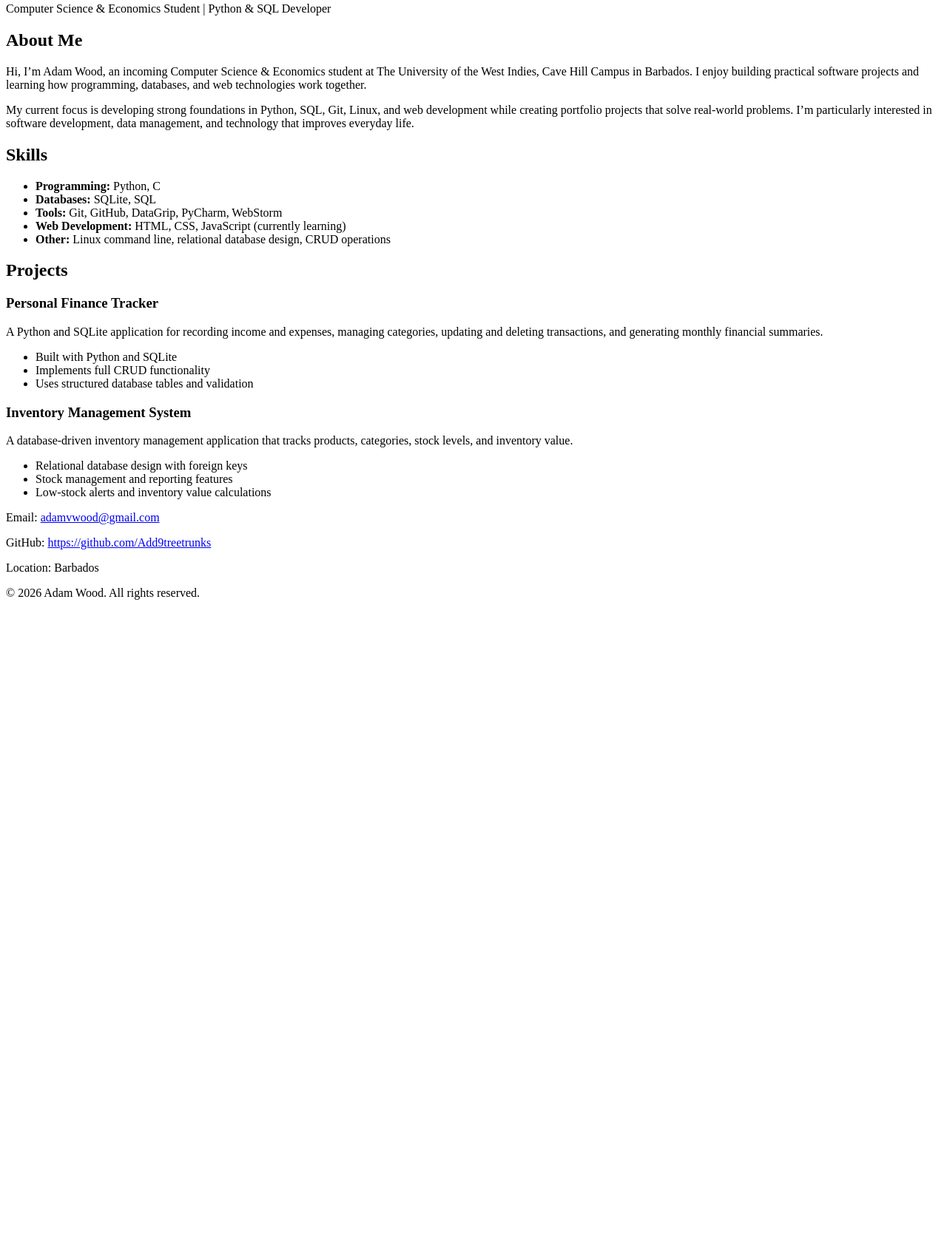
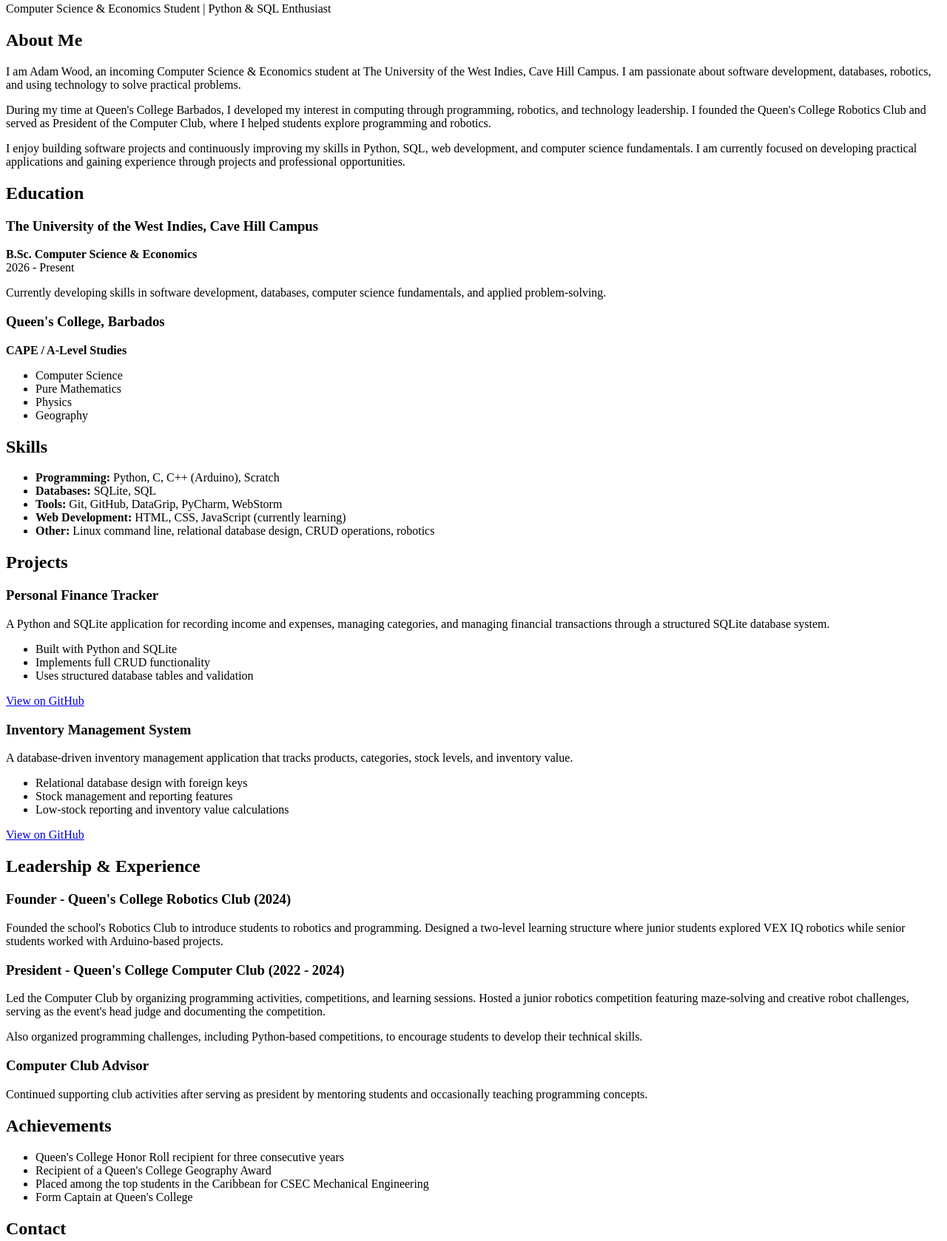
Before and after one commit to Add9treetrunks/adam-wood-portfolio, a website: page Index.html in a window 1280 px wide. Shown: the part 77-1755 px from the top of the page at 74% size. Before the commit the page ends 904 px from the top, so only its background shows below. Drawn offline with Linux system fonts and the light colour scheme.

Commit message:
Added in depth content to all portfolio sections

```diff
--- a/Index.html
+++ b/Index.html
@@ -7,7 +7,7 @@
 <body>
     <header class="hero">
         <h1>Adam Wood</h1>
-        <p>Computer Science & Economics Student | Python & SQL Developer</p>
+        <p>Computer Science & Economics Student | Python & SQL Enthusiast</p>
     </header>
 
     <nav>
@@ -16,31 +16,68 @@
 
     <main>
         <section id="about">
-            <!-- About content -->
             <h2>About Me</h2>
+
             <p>
-                Hi, I’m Adam Wood, an incoming Computer Science & Economics student at
-                The University of the West Indies, Cave Hill Campus in Barbados.
-                I enjoy building practical software projects and learning how programming,
-                databases, and web technologies work together.
+                I am Adam Wood, an incoming Computer Science & Economics student at
+                The University of the West Indies, Cave Hill Campus. I am passionate
+                about software development, databases, robotics, and using technology to solve practical problems.
             </p>
+
             <p>
-                My current focus is developing strong foundations in Python, SQL, Git,
-                Linux, and web development while creating portfolio projects that solve
-                real-world problems. I’m particularly interested in software development,
-                data management, and technology that improves everyday life.
+                During my time at Queen's College Barbados, I developed
+                my interest in computing through programming, robotics, and technology
+                leadership. I founded the Queen's College Robotics Club and served as
+                President of the Computer Club, where I helped students explore
+                programming and robotics.
             </p>
+
+            <p>
+                I enjoy building software projects and continuously improving my skills
+                in Python, SQL, web development, and computer science fundamentals.
+                I am currently focused on developing practical applications and gaining
+                experience through projects and professional opportunities.
+            </p>
+        </section>
+
+        <section id="education">
+            <h2>Education</h2>
+
+            <article>
+                <h3>The University of the West Indies, Cave Hill Campus</h3>
+                <p>
+                    <strong>B.Sc. Computer Science & Economics</strong><br>
+                    2026 - Present
+                </p>
+                <p>
+                    Currently developing skills in software development, databases,
+                    computer science fundamentals, and applied problem-solving.
+                </p>
+            </article>
+
+            <article>
+                <h3>Queen's College, Barbados</h3>
+                <p>
+                    <strong>CAPE / A-Level Studies</strong>
+                </p>
+                <ul>
+                    <li>Computer Science</li>
+                    <li>Pure Mathematics</li>
+                    <li>Physics</li>
+                    <li>Geography</li>
+                </ul>
+            </article>
         </section>
 
         <section id="skills">
             <!-- Skills list -->
             <h2>Skills</h2>
             <ul>
-                <li><strong>Programming:</strong> Python, C</li>
+                <li><strong>Programming:</strong> Python, C, C++ (Arduino), Scratch</li>
                 <li><strong>Databases:</strong> SQLite, SQL</li>
                 <li><strong>Tools:</strong> Git, GitHub, DataGrip, PyCharm, WebStorm</li>
                 <li><strong>Web Development:</strong> HTML, CSS, JavaScript (currently learning)</li>
-                <li><strong>Other:</strong> Linux command line, relational database design, CRUD operations</li>
+                <li><strong>Other:</strong> Linux command line, relational database design, CRUD operations, robotics</li>
             </ul>
         </section>
 
@@ -51,15 +88,16 @@
             <article>
                 <h3>Personal Finance Tracker</h3>
                 <p>
-                    A Python and SQLite application for recording income and expenses,
-                    managing categories, updating and deleting transactions, and generating
-                    monthly financial summaries.
+                    A Python and SQLite application for recording income and expenses, managing categories,
+                    and managing financial transactions through a structured SQLite database system.
                 </p>
                 <ul>
                     <li>Built with Python and SQLite</li>
                     <li>Implements full CRUD functionality</li>
                     <li>Uses structured database tables and validation</li>
                 </ul>
+                <a href="https://github.com/Add9treetrunks/Finance-Tracker">View on GitHub</a>
+
             </article>
 
             <article>
@@ -71,18 +109,71 @@
                 <ul>
                     <li>Relational database design with foreign keys</li>
                     <li>Stock management and reporting features</li>
-                    <li>Low-stock alerts and inventory value calculations</li>
+                    <li>Low-stock reporting and inventory value calculations</li>
                 </ul>
+                <a href="https://github.com/Add9treetrunks/Inventory-Management-System">View on GitHub</a>
             </article>
+        </section>
+
+        <section id="leadership">
+            <h2>Leadership & Experience</h2>
+
+            <article>
+                <h3>Founder - Queen's College Robotics Club (2024)</h3>
+                <p>
+                    Founded the school's Robotics Club to introduce students to robotics
+                    and programming. Designed a two-level learning structure where junior
+                    students explored VEX IQ robotics while senior students worked with
+                    Arduino-based projects.
+                </p>
+            </article>
+
+            <article>
+                <h3>President - Queen's College Computer Club (2022 - 2024)</h3>
+                <p>
+                    Led the Computer Club by organizing programming activities,
+                    competitions, and learning sessions. Hosted a junior robotics
+                    competition featuring maze-solving and creative robot challenges,
+                    serving as the event's head judge and documenting the competition.
+                </p>
+
+                <p>
+                    Also organized programming challenges, including Python-based
+                    competitions, to encourage students to develop their technical skills.
+                </p>
+            </article>
+
+            <article>
+                <h3>Computer Club Advisor</h3>
+                <p>
+                    Continued supporting club activities after serving as president by
+                    mentoring students and occasionally teaching programming concepts.
+                </p>
+            </article>
+        </section>
+
+        <section id="achievements">
+<!--            show my achievements-->
+            <h2>Achievements</h2>
+
+            <ul>
+                <li>Queen's College Honor Roll recipient for three consecutive years</li>
+                <li>Recipient of a Queen's College Geography Award</li>
+                <li>Placed among the top students in the Caribbean for CSEC Mechanical Engineering</li>
+                <li>Form Captain at Queen's College</li>
+            </ul>
         </section>
 
         <section id="contact">
             <!-- Contact info -->
+            <h2>Contact</h2>
+
             <p>Email: <a href="mailto:adamvwood@gmail.com">adamvwood@gmail.com</a></p>
             <p>GitHub: <a href="https://github.com/Add9treetrunks" target="_blank">https://github.com/Add9treetrunks</a></p>
             <p>Location: Barbados</p>
         </section>
     </main>
+
     <footer>
         <!-- Footer content -->
         <p>&copy; 2026 Adam Wood. All rights reserved.</p>
```
